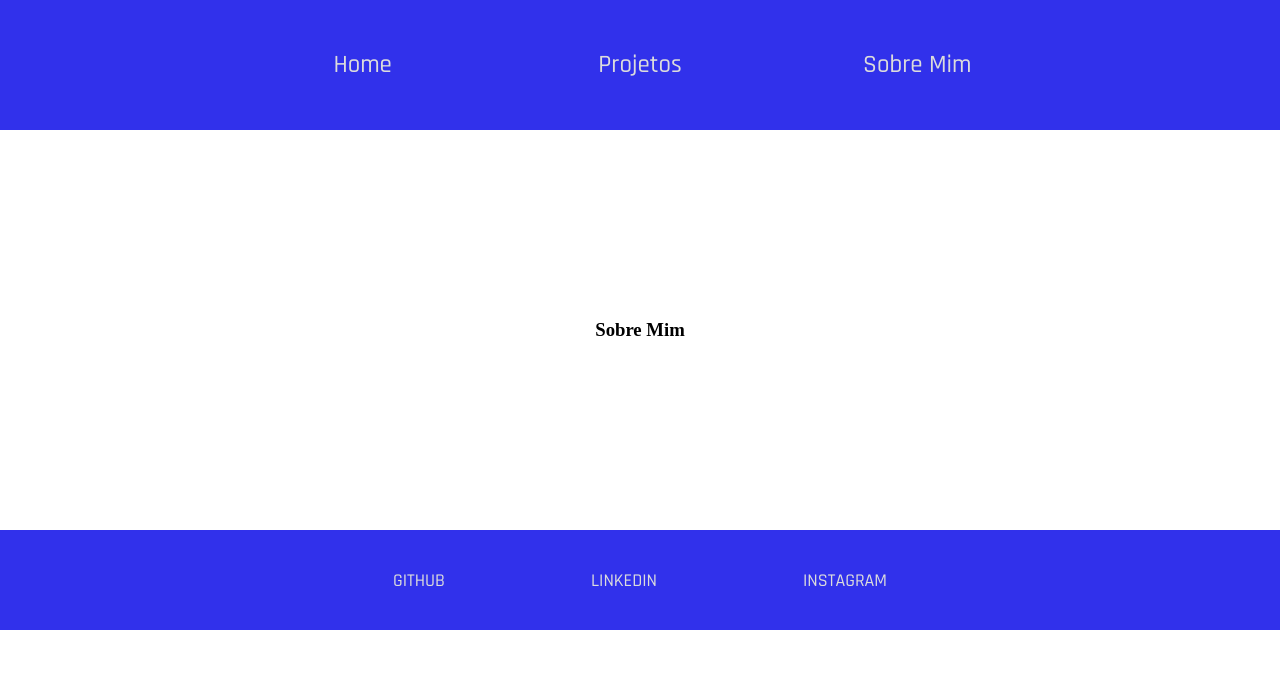
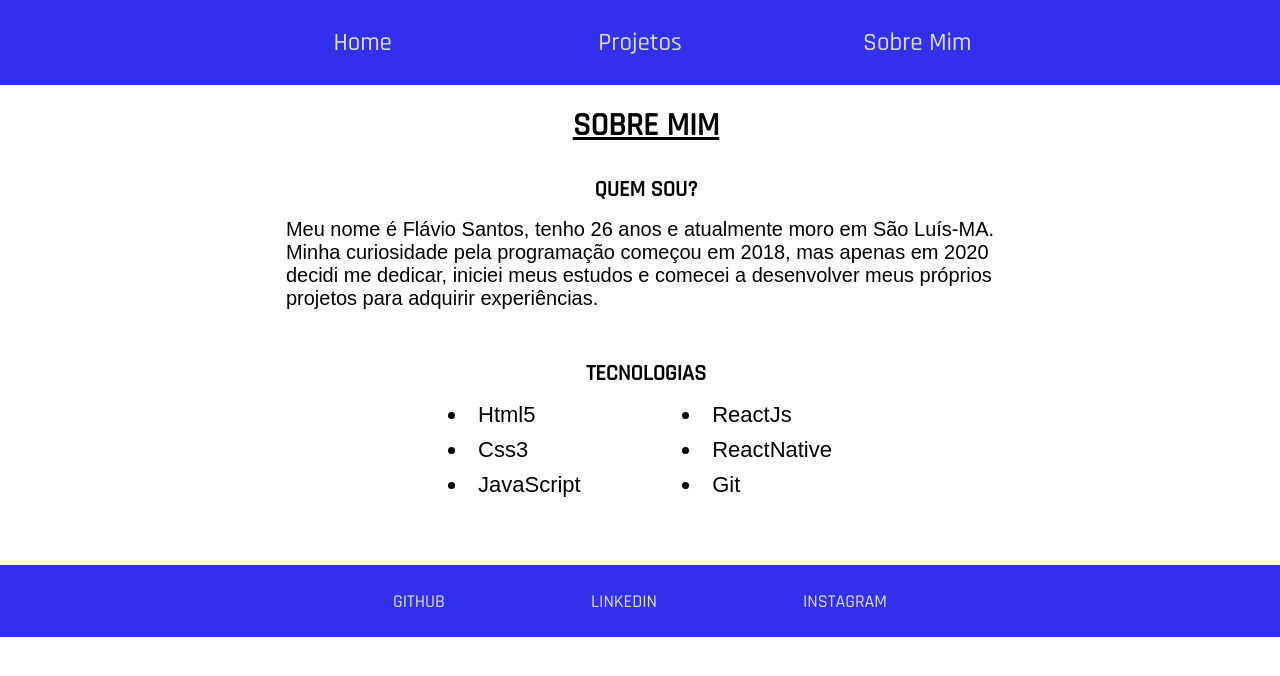
Before and after one commit to flvSantos15/MeuPortifolio, a plain HTML site: page about/index.html in a window 1280 px wide. Drawn offline with Linux system fonts and the light colour scheme.

Commit message:
pagina sobre finalizada

```diff
--- a/about/index.html
+++ b/about/index.html
@@ -34,7 +34,29 @@
     </div>
 
     <div class="containerBody">
-      <h3>Sobre Mim</h3>
+      <div class="content">
+        <h2>SOBRE MIM</h2>
+        <h3>QUEM SOU?</h3>
+        <p>Meu nome é Flávio Santos, tenho 26 anos e atualmente moro em
+          São Luís-MA.<br> Minha curiosidade pela programação começou em
+          2018, mas apenas em 2020<br> decidi me dedicar, iniciei meus estudos
+          e comecei a desenvolver meus próprios<br> projetos para adquirir experiências.
+        </p>
+
+        <h3>TECNOLOGIAS</h3>
+        <div class="tech">
+          <div class="techs">
+            <li>Html5</li>
+            <li>Css3</li>
+            <li>JavaScript</li>
+          </div>
+          <div class="techs">
+            <li>ReactJs</li>
+            <li>ReactNative</li>
+            <li>Git</li>
+          </div>
+        </div>
+      </div>
     </div>
 
     <div class="containerFooter">
--- a/about/style.css
+++ b/about/style.css
@@ -8,7 +8,7 @@
 }
 .containerHead{
   background: #3131eb;
-  height: 130px;
+  height: 85px;
   font-family: 'Rajdhani', sans-serif;
 }
 .containerHead .menu{
@@ -40,17 +40,48 @@
 
 .containerBody{
   width: 100%;
-  height: 400px;
+  height: 480px;
+  display: flex;
+  align-items: center;
+  justify-content: center;
+}
+.containerBody .content{
+  width: 60%;
+  height: 100%;
   display: flex;
   flex-direction: column;
   align-items: center;
-  justify-content: center;
 }
-.containerBody .Photo img{
-  width: 300px;
-  height: 320px;
-  border-radius: 50%;
-  margin-bottom: 20px;
+.containerBody .content h2{
+  margin-top: 20px;
+  margin-left: 12px;
+  margin-bottom: 30px;
+  font-size: 32px;
+  text-decoration: underline;
+  font-family: 'Rajdhani', sans-serif;
+}
+.containerBody .content h3{
+  margin-left: 12px;
+  margin-bottom: 14px;
+  font-size: 22px;
+  font-family: 'Rajdhani', sans-serif;
+}
+.containerBody .content p{
+  font-size: 20px;
+  text-align: justify;
+  margin-bottom: 50px;
+  font-family: 'Intel', sans-serif;
+}
+.tech{
+  width: 50%;
+  display: flex;
+  flex-direction: row;
+  justify-content: space-between;
+}
+.techs li{
+  font-size: 22px;
+  font-family: 'Intel', sans-serif;
+  height: 35px;
 }
 
 .containerFooter{
@@ -61,7 +92,7 @@
 .containerFooter .social{
   margin: auto;
   width: 50%;
-  height: 100px;
+  height: 72px;
   display: flex;
   align-items: center;
   justify-content: center;
--- a/home/style.css
+++ b/home/style.css
@@ -5,10 +5,11 @@
 }
 .container{
   height: auto;
+  background: #fff;
 }
 .containerHead{
   background: #3131eb;
-  height: 130px;
+  height: 85px;
   font-family: 'Rajdhani', sans-serif;
 }
 .containerHead .menu{
@@ -40,7 +41,7 @@
 
 .containerBody{
   width: 100%;
-  height: 400px;
+  height: 480px;
   display: flex;
   flex-direction: column;
   align-items: center;
@@ -61,7 +62,7 @@
 .containerFooter .social{
   margin: auto;
   width: 50%;
-  height: 100px;
+  height: 72px;
   display: flex;
   align-items: center;
   justify-content: center;
```
Also changed, not shown: home/index.html (+1 -2 lines), projects/index.html (+8 -4 lines).
